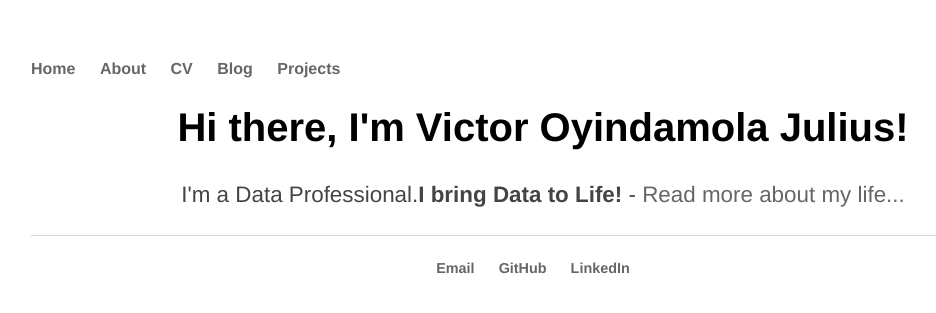
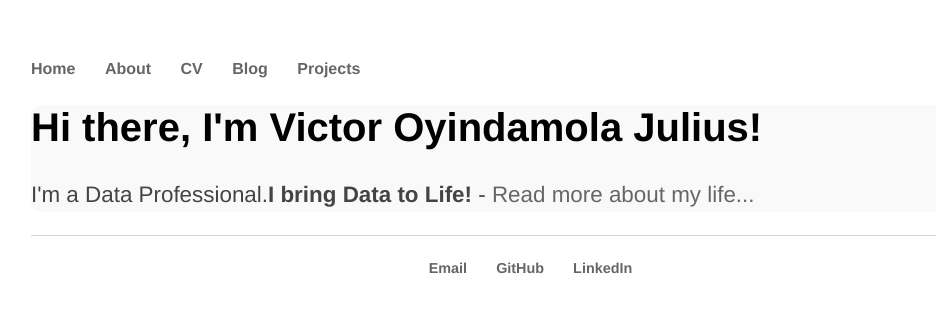
Before and after one commit to VeequeJay/VeequeJay.github.io, a Jekyll site: the page built from index.html, in a window 1280 px wide. Shown: the top 313 px of the page, without its empty margins (97-1033 px from the left). Built offline with Jekyll 4.4.1, drawn with Linux system fonts in a browser that asks for light colours.

Commit message:
Update main.css

```diff
--- a/css/main.css
+++ b/css/main.css
@@ -13,7 +13,7 @@ nav ul, footer ul {
 
 nav ul li, footer ul li {
     display: inline;
-    margin-right: 20px;
+    margin-right: 25px;
 }
 
 a {
@@ -39,7 +39,10 @@ p {
 }
 
 .container {
-    text-align: center;
+    text-align: center
+    padding: 2em;
+    background-color: #f9f9f9;
+    border-radius: 10px;;
 }
 
 footer {
```
